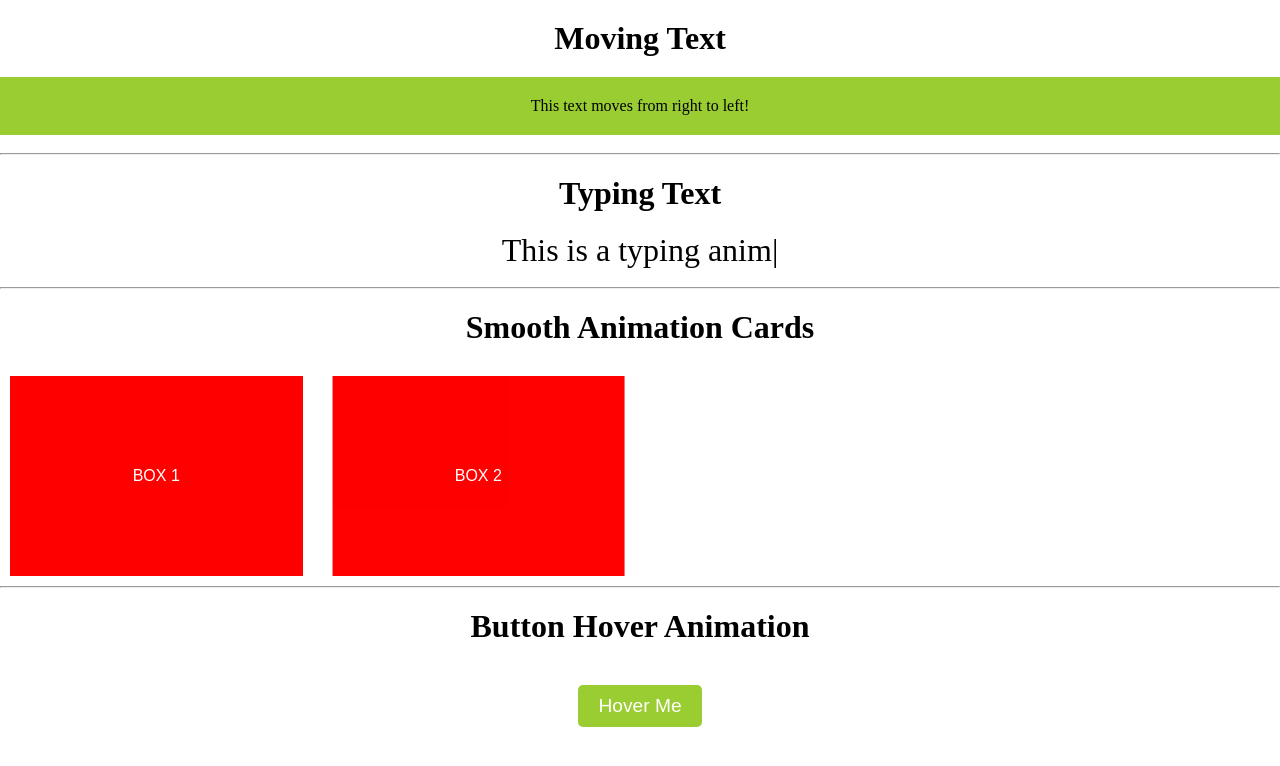
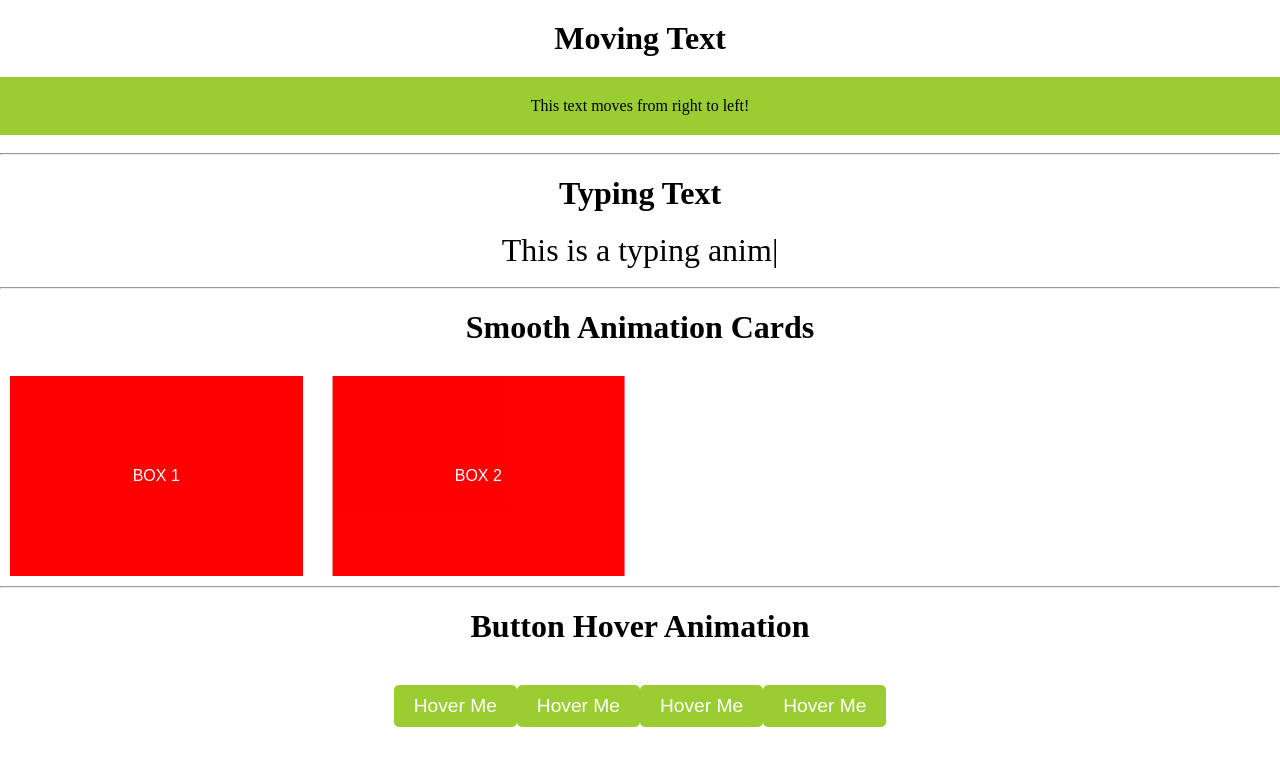
Before and after one commit to Abdessamad202/animation, a plain HTML site: page index.html in a window 1280 px wide. Drawn offline with nearby package versions, Linux system fonts and the light colour scheme.

Commit message:
Update HTML structure and styles

```diff
--- a/index.html
+++ b/index.html
@@ -4,7 +4,7 @@
 <head>
     <meta charset="UTF-8">
     <meta name="viewport" content="width=device-width, initial-scale=1.0">
-    <title>Moving Text with Vanila HTML and CSS</title>
+    <title>Animations With HTML and CSS and JS</title>
     <link rel="stylesheet" href="./style.css">
 </head>
 
@@ -31,7 +31,12 @@
     <hr>
     <h1>Button Hover Animation</h1>
     <div class="button-container">
-        <button class="btn">Hover Me</button>
+        <button class="btn1 btn">Hover Me</button>
+        <button class="btn2 btn">Hover Me</button>
+        <button class="btn3 btn">
+            <span class="text">Hover Me</span>
+        </button>
+        <button class="btn4 btn">Hover Me</button>
     </div>
 </body>
 <script src="https://cdn.jsdelivr.net/npm/typed.js@2.0.12"></script>
```
